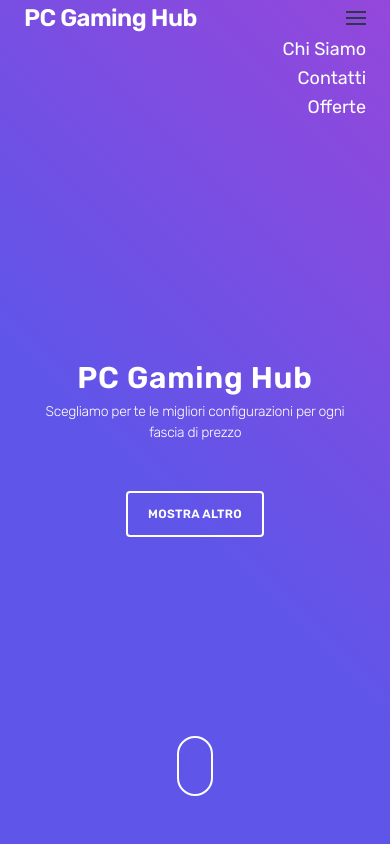
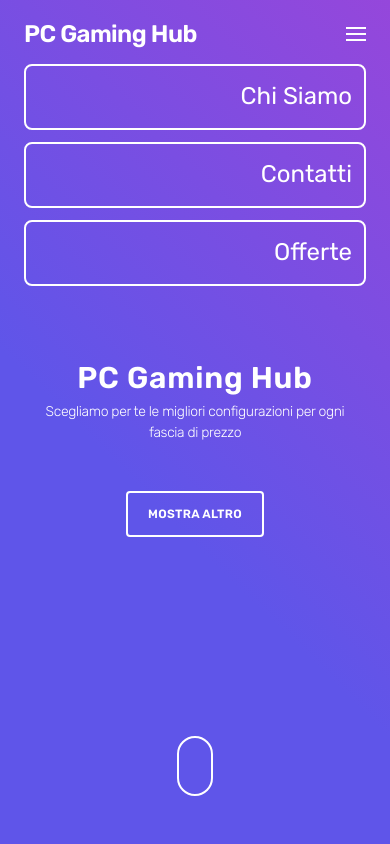
Before and after one commit to albizan/pcgaminghub_frontend, a Next.js app: page / in a window 390 px wide. Both pictures are taken after a click on the element 356 px from the left and 18 px from the top of the page. Shown: the top 844 px of the page. Built offline with nearby package versions, Linux system fonts and the light colour scheme; no server answers.

Commit message:
Adjust nav size

```diff
--- a/components/Navbar/Navbar.tsx
+++ b/components/Navbar/Navbar.tsx
@@ -10,13 +10,13 @@ export default function Navbar({ landing }) {
   }
 
   return (
-    <header className="flex flex-wrap text-gray-700 lg:py-4">
+    <header className="flex flex-wrap text-gray-700 py-4 lg:py-8">
       <div className="flex-1 flex justify-between items-center">
         <a href="#" className={classNames({ "text-white": landing, "text-indigo-600": !landing }, "text-2xl font-semibold tracking-tight")}>
           PC Gaming Hub
         </a>
         <span onClick={toggleNav} className="cursor-pointer lg:hidden block">
-          <svg className="fill-current text-gray-800" xmlns="http://www.w3.org/2000/svg" width="20" height="20" viewBox="0 0 20 20">
+          <svg className="fill-current text-white" xmlns="http://www.w3.org/2000/svg" width="20" height="20" viewBox="0 0 20 20">
             <title>menu</title>
             <path d="M0 3h20v2H0V3zm0 6h20v2H0V9zm0 6h20v2H0v-2z"></path>
           </svg>
@@ -26,17 +26,20 @@ export default function Navbar({ landing }) {
         className={classNames({ hidden: !isOpen, block: isOpen, "text-white": landing, "text-indigo-600": !landing }, "lg:flex lg:items-center lg:w-auto w-full")}
         id="menu"
       >
-        <nav className="text-right text-lg lg:text-left">
+        <nav className="text-right text-2xl lg:text-lg lg:text-left">
           <ul className="lg:flex items-center justify-between lg:pt-0">
-            <li>
+            <li className="border-2 border-white p-3 rounded-lg lg:border-0 lg:p-0 my-3 lg:my-0">
               <a
-                className={classNames({ "hover:border-white": landing, "hover:border-indigo-600": !landing }, "inline-block border-b-2 border-transparent lg:ml-6")}
+                className={classNames(
+                  { "hover:border-white": landing, "hover:border-indigo-600": !landing },
+                  "lg:mt-0 inline-block border-b-2 border-transparent lg:ml-6",
+                )}
                 href="#"
               >
                 Chi Siamo
               </a>
             </li>
-            <li>
+            <li className="border-2 border-white p-3 rounded-lg lg:border-0 lg:p-0 my-3 lg:my-0">
               <a
                 className={classNames({ "hover:border-white": landing, "hover:border-indigo-600": !landing }, "inline-block border-b-2 border-transparent lg:ml-6")}
                 href="#"
@@ -44,7 +47,7 @@ export default function Navbar({ landing }) {
                 Contatti
               </a>
             </li>
-            <li>
+            <li className="border-2 border-white p-3 rounded-lg lg:border-0 lg:p-0 my-3 lg:my-0">
               <a
                 className={classNames({ "hover:border-white": landing, "hover:border-indigo-600": !landing }, "inline-block border-b-2 border-transparent lg:ml-6")}
                 href="#"
```
